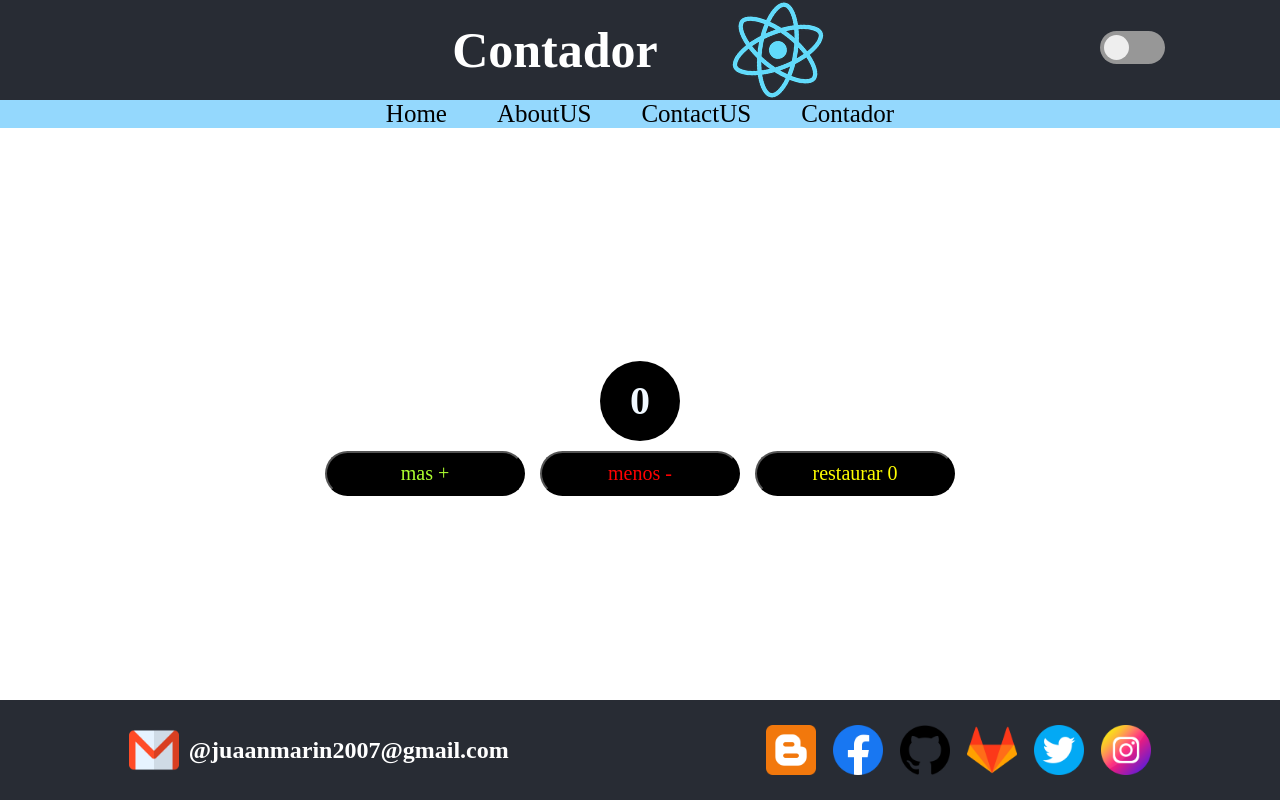
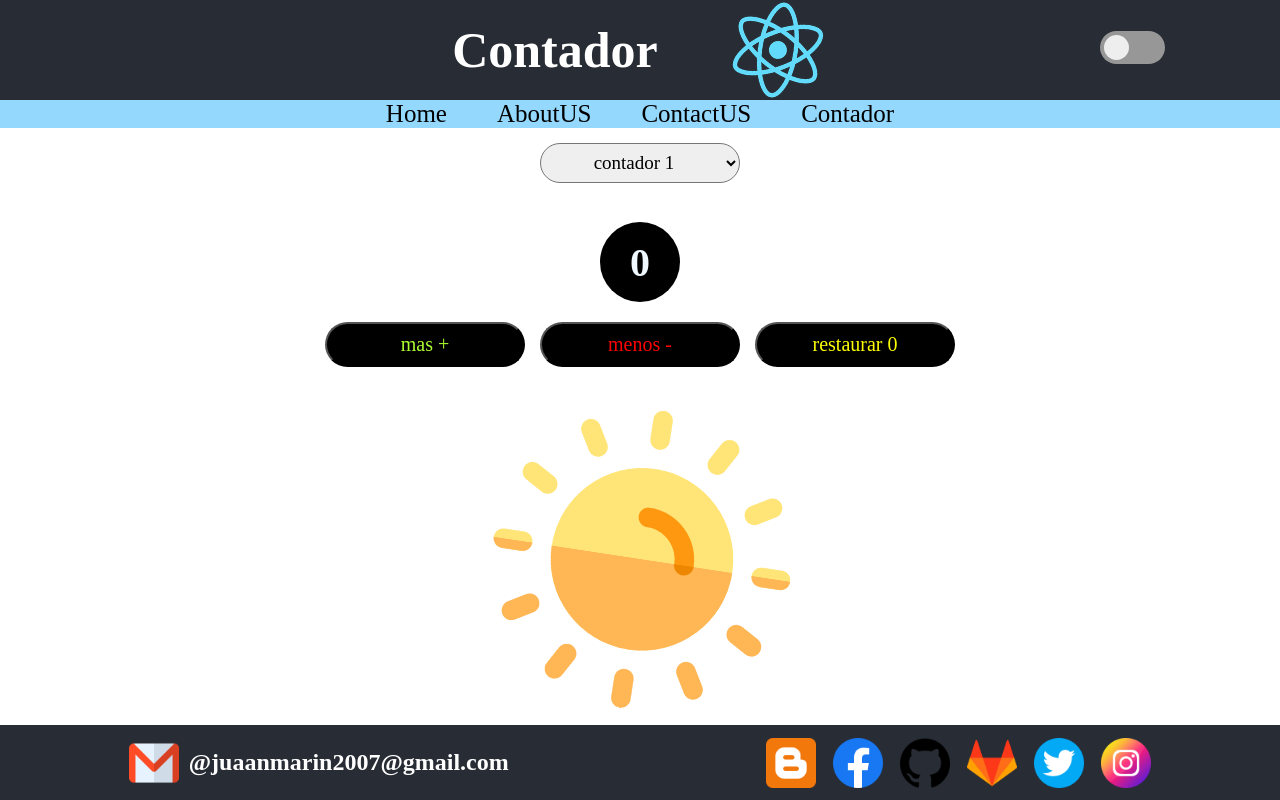
Before and after one commit to juaanmarin/home_page_on_react, a React (Create React App) app: page /Contador in a window 1280 px wide. Built offline with nearby package versions, Linux system fonts and the light colour scheme.

Commit message:
se agrego el sol a la pagina contador cuando el contador llega a 100

```diff
--- a/src/components/pages/Contador/Contador.jsx
+++ b/src/components/pages/Contador/Contador.jsx
@@ -1,13 +1,35 @@
-import React, { useState } from 'react'
+import React, { useState, useEffect } from 'react'
 import { Footer } from '../../layouts/Footer/Footer'
 import { HeaderHome } from '../../layouts/HeaderHome/HeaderHome'
 import { NavHome } from '../../layouts/NavHome/NavHome'
 import { ButtonUI } from '../../UI/buttonUI/ButtonUI'
 import { Title } from '../../UI/TitleP/Title'
+import sol from "../../../images/dom.png"
+import solD from "../../../images/dom1.png"
 
 export const Contador = () => {
 
   const [num,setNum]=useState(0);
+
+  const [cont, setCont] = useState(1);
+
+  useEffect(() => {
+
+    const image=document.getElementById("image");
+
+    if(num>99){
+      image.setAttribute("src",solD );
+    }
+    else{
+      image.removeAttribute("src");
+      image.setAttribute("src",sol );
+    }
+  }, [num])
+
+
+  const cambio=( {target} )=>{
+    setCont(parseInt(target.value))
+  }
 
   return (
     <>
@@ -19,12 +41,23 @@ export const Contador = () => {
         <NavHome></NavHome>
     </div>
     <div className='App-section'>
-        <h2 className='resultado'>{num}</h2>
-        <div className='botones'>
-          <ButtonUI classBtn="mas" event={()=>setNum(num+1)} textName="mas +"></ButtonUI>
-          <ButtonUI classBtn="menos" event={()=>setNum(num-1)} textName="menos -"></ButtonUI>
-          <ButtonUI classBtn="restaurar" event={()=>setNum(0)} textName="restaurar 0"></ButtonUI>
+        <select onChange={cambio} name="" id="select">
+          <option id='options' value="1">contador 1</option>
+          <option id='options' value="10">contador 10</option>
+        </select>
+        <div className="contador">
+          <h2 className='resultado'>{num}</h2>
+          <div className='botones'>
+            <ButtonUI classBtn="mas" event={()=>setNum(num+cont)} textName="mas +"></ButtonUI>
+            <ButtonUI classBtn="menos" event={()=>setNum(num-cont)} textName="menos -"></ButtonUI>
+            <ButtonUI classBtn="restaurar" event={()=>setNum(0)} textName="restaurar 0"></ButtonUI>
+          </div>
         </div>
+
+        <div className='card'>
+          <img id='image' src="" alt="sol" />
+        </div>
+
     </div>
 
     <Footer></Footer>
--- a/src/index.css
+++ b/src/index.css
@@ -64,12 +64,21 @@
   flex-direction: column;
   justify-content: center;
   align-items: center;
+  justify-content: space-around;
   gap: 10px;
-  height: 600px;
+  height: 100%;
 }
 .secondTitle{
   font-size: 50px;
 }
+#select{
+  height: 40px;
+  width: 200px;
+  border-radius: 20px;
+  text-align: center;
+  font-size: 19px;
+}
+
 .resultado{
   display: flex;
   justify-content: center;
@@ -114,6 +123,30 @@ button.restaurar{
   color: yellow;
 }
 
+.card img{
+  height: 300px;
+  width:  300px;
+}
+@media (prefers-reduced-motion: no-preference) {
+  .card {
+    animation: App-sol-spin infinite 20s linear;
+  }
+}
+
+@keyframes App-sol-spin {
+  from {
+    transform: rotate(0deg);
+  }
+  to {
+    transform: rotate(360deg);
+  }
+}
+.contador{
+  display: flex;
+  flex-direction: column;
+  align-items: center;
+  gap: 20px;
+}
 .footer{
   width: 100%;
   height: 100px;
@@ -122,8 +155,6 @@ button.restaurar{
   align-items: center;
   background-color: #282c34;
   color: white;
-  position: fixed;
-  bottom: 0;
 }
 .footer img{
   width: 50px;
```
Also changed, not shown: src/images/dom.png (added), src/images/dom1.png (added).
